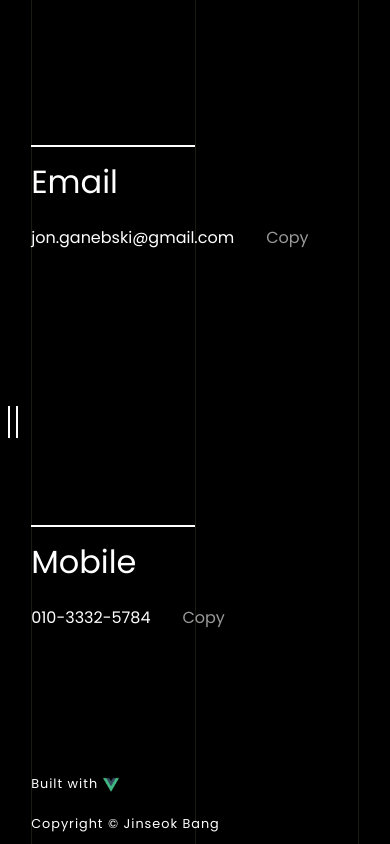
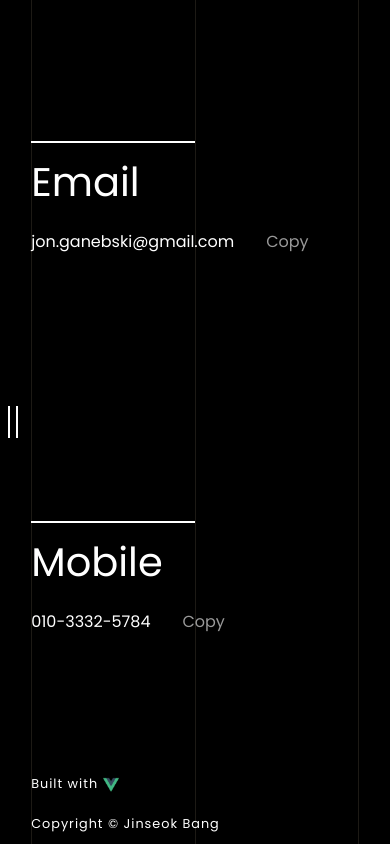
Before and after one commit to ivosanchez/portfolio-2, a Vue app: page /contact in a window 390 px wide. Built offline with nearby package versions, Linux system fonts and the light colour scheme.

Commit message:
responsiveness of contact__br & font-sizes

```diff
--- a/src/views/Contact.vue
+++ b/src/views/Contact.vue
@@ -68,7 +68,7 @@ export default defineComponent({
       const headings = mainRef.value.querySelectorAll('h3');
       const copyContainers = mainRef.value.querySelectorAll('.contact__copy-container');
       const tl = gsap.timeline({ defaults: { duration: 0.5 } });
-      tl.from(brs, { width: 0, delay: DELAY_1 + 0.5 });
+      tl.fromTo(brs, { width: '0%' }, { width: '50%', delay: DELAY_1 + 0.5 });
       tl.from(headings, { width: 0, overflow: 'hidden' });
       tl.from(copyContainers, { opacity: 0 }, '+=0.2');
     });
@@ -96,7 +96,7 @@ export default defineComponent({
       width: $column-line-width;
     }
     display: inline-block;
-    width: 42vw;
+    width: 50%;
     height: 2px;
     background-color: white;
   }
@@ -104,13 +104,13 @@ export default defineComponent({
     @media screen and (min-width: 1000px) {
       width: $column-line-width;
     }
-    @media screen and (min-width: 600px) {
+    @media screen and (min-width: 400px) {
       font-size: 4rem;
     }
     width: 42vw;
     padding: 1rem 0;
     margin-bottom: 1rem;
-    font-size: 2rem;
+    font-size: 2.5rem;
     color: white;
     white-space: nowrap;
   }
@@ -120,6 +120,9 @@ export default defineComponent({
     cursor: pointer;
     color: white;
     span {
+      @media screen and (min-width: 400px) {
+        font-size: 1.4rem;
+      }
       @media screen and (min-width: 600px) {
         font-size: 2rem;
       }
```
